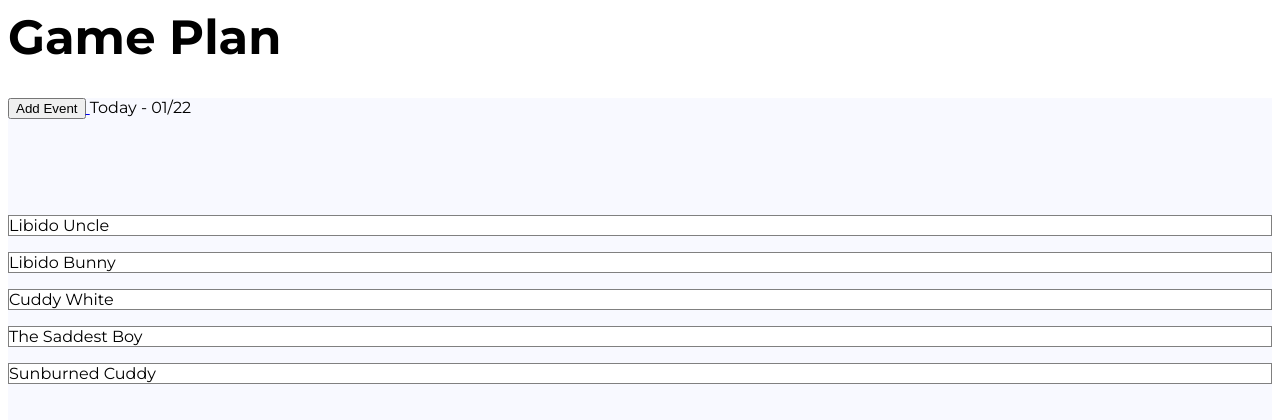
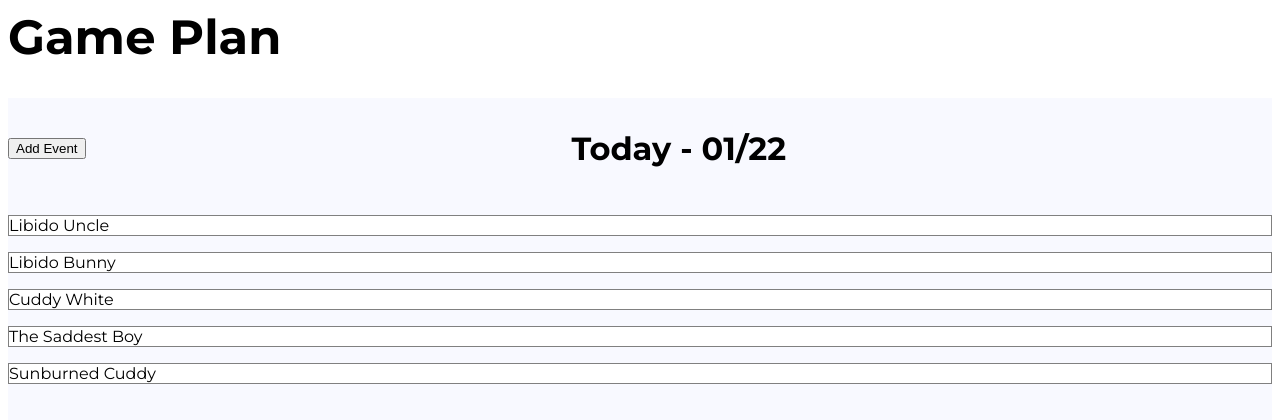
Before and after one commit to cakasten/halo_assemble, a plain HTML site: page index.html in a window 1280 px wide. Shown: the top 420 px of the page. Drawn offline with Linux system fonts and the light colour scheme.

Commit message:
work on css style

```diff
--- a/index.html
+++ b/index.html
@@ -1,4 +1,5 @@
 <html>
+
 <head>
   <title>Halo Assemble</title>
   <link rel="stylesheet" href="style.css" />
@@ -7,6 +8,7 @@
   </style>
   <script src="script.js" defer></script>
 </head>
+
 <body>
   <header>
     <h1>Game Plan</h1>
@@ -14,12 +16,14 @@
 
   <main>
     <div class="table">
-        <div>
+      <div id='title-bar'>
         <a href="addGamePlan.html">
           <button>Add Event</button>
         </a>
-          <span id="date"></span>
+
+        <h2 id="date"></h2>
       </div>
+
       <div>
         <p class="gamer">Libido Uncle</p>
         <p class="gamer">Libido Bunny</p>
@@ -30,4 +34,5 @@
     </div>
   </main>
 </body>
+
 </html>
--- a/style.css
+++ b/style.css
@@ -3,7 +3,21 @@ body {
 }
 
 h1 {
-    font-size: 48px;
+    font-size: 3em;
+}
+
+#date {
+    font-size: 2em;
+    margin: auto;
+}
+
+a {
+
+}
+
+#title-bar {
+    display: flex;
+    align-items: center;
 }
 
 .table {
@@ -17,3 +31,7 @@ h1 {
     background-color: white;
     border: solid grey 1px;
 }
+
+ a {
+
+}
```
Lines whose indentation alone changed are shown as unchanged.
